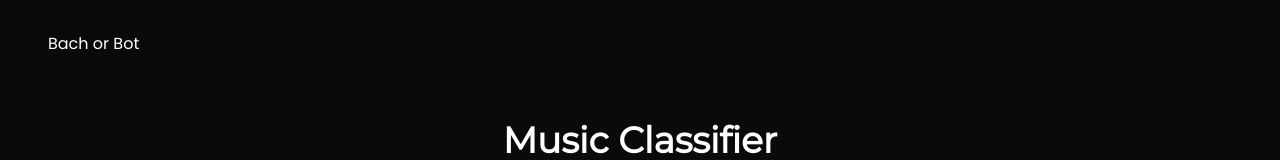
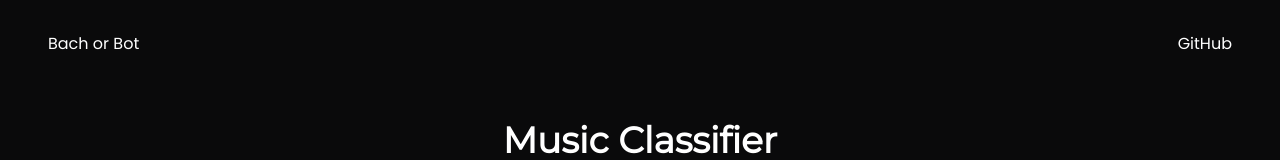
Before and after one commit to krislette/bob-web-v2, a React (Vite) app: page / in a window 1280 px wide. Shown: the top 160 px of the page. Built offline with nearby package versions, Linux system fonts and the light colour scheme.

Commit message:
Added github reference on header

```diff
--- a/src/components/Header.tsx
+++ b/src/components/Header.tsx
@@ -1,7 +1,16 @@
+import { Link } from "react-router-dom";
+
 function Header() {
   return (
-    <div className="px-12 py-8">
-      <div>Bach or Bot</div>
+    <div className="px-12 py-8 flex justify-between w-full">
+      <Link to="/">Bach or Bot</Link>
+      <a
+        href="https://github.com/krislette/bach-or-bot"
+        target="_blank"
+        rel="noopener noreferrer"
+      >
+        GitHub
+      </a>
     </div>
   );
 }
```
